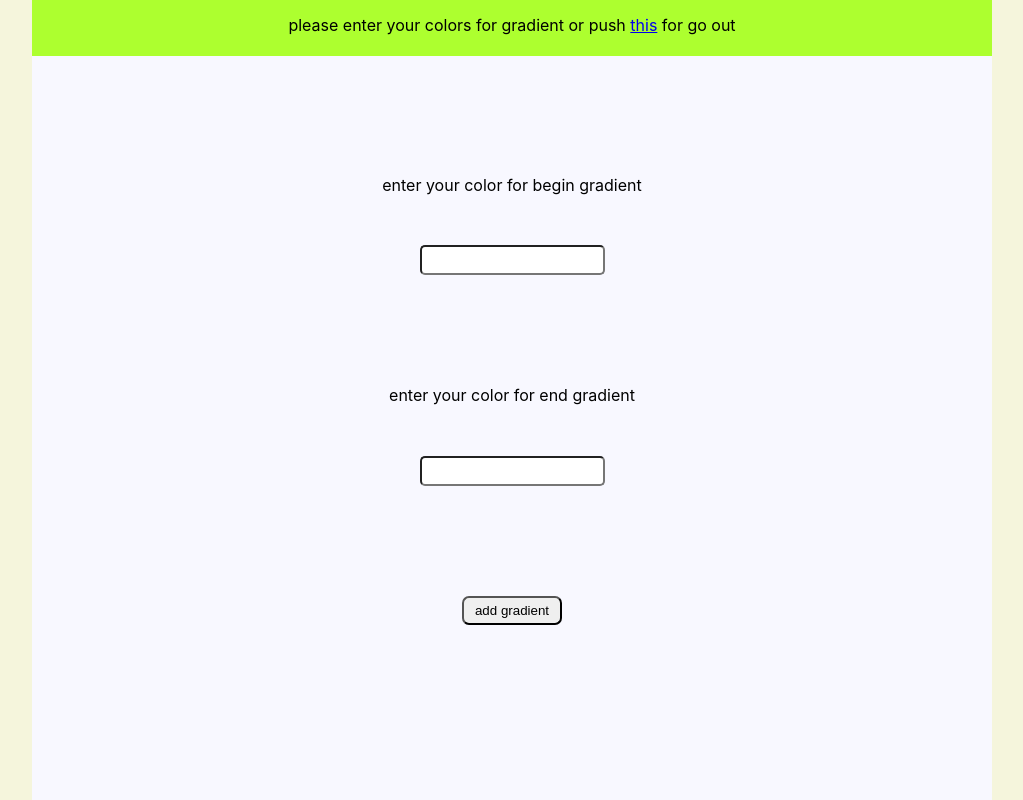
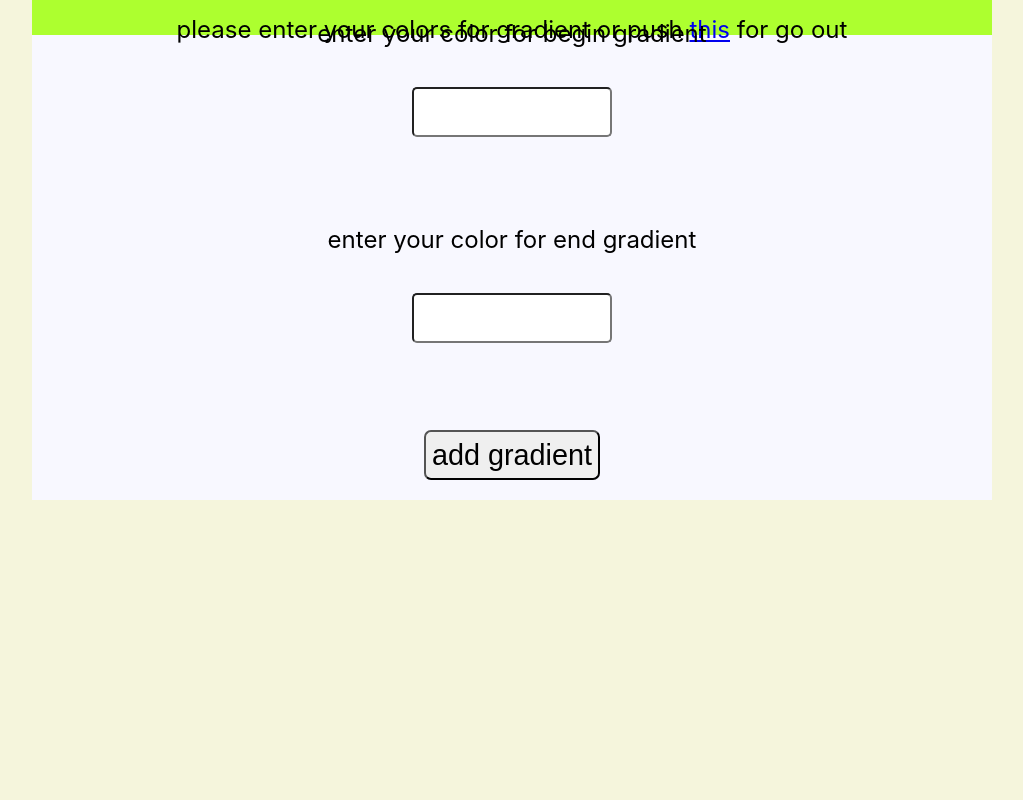
Before and after one commit to serIvanich/gradients-constructor, a React (Create React App) app: page /new in a window 1280 px wide. Shown: the whole page, without its empty margins (128-1151 px from the left). Built offline with nearby package versions, Linux system fonts and the light colour scheme.

Commit message:
fixed colors for colors-name on gradient

```diff
--- a/src/common/styles/sass/mixins.scss
+++ b/src/common/styles/sass/mixins.scss
@@ -4,7 +4,10 @@
   width: 75%;
   height: 100%;
   background-color: $bgColor;
-
+  font-size: 1.5em;
+  display: flex;
+  flex-direction: column;
+  justify-content: center;
 }
 
 @mixin setDisplay($justifyContent, $flexDirection) {
@@ -13,4 +16,12 @@
   flex-direction: $flexDirection;
   justify-content: $justifyContent;
   align-items: center;
+
 }
+
+@mixin setButtons($weightButton, $heightButton, ) {
+  min-height: $heightButton;
+  min-width: $weightButton;
+  border-radius: 7px;
+  cursor: pointer;
+}
--- a/src/ui/app/App.module.scss
+++ b/src/ui/app/App.module.scss
@@ -1,14 +1,8 @@
 .app {
   width: 100vw;
-  height: 100vh;
+  min-height: 100vh;
   display: flex;
   justify-content: center;
   background-color: beige;
 
 }
-
-button {
-  min-height: 29px;
-  min-width: 53px;
-  border-radius: 7px;
-}
--- a/src/ui/features/editItem/EditGradient.tsx
+++ b/src/ui/features/editItem/EditGradient.tsx
@@ -34,7 +34,7 @@ export const EditGradient: React.FC = React.memo(() => {
 
     return (
         <div className={s.containerEdit}>
-            <div className={s.text}>please change colors of gradient or push <Link to={'/'}>this</Link> for go out</div>
+            <div className={s.text}>please change colors of gradient or push <Link to={'/'}><b>this</b></Link> for go out</div>
             <SettingForm changeCallback={changeCallback} values={gradientValues}/>
         </div>
     )
--- a/src/ui/features/gradient/Gradient.module.scss
+++ b/src/ui/features/gradient/Gradient.module.scss
@@ -3,20 +3,39 @@
 
 .gradientContainer {
     width: 350px;
-    height: 85px;
-    margin-bottom: 50px;
+    height: 105px;
+    margin: 35px 20px;
     padding: 10px;
     @include setDisplay(space-between, row);
     border-radius: 10px;
-    font-weight: bold;
+
     @media screen and (max-width: 500px) {
         width: 250px;
+        margin: 35px 0;
+        font-size: 1.1em;
     }
     .buttonBlock {
-        width: 120px;
-        position: relative;
-        top: 25px;
+        width: 150px;
+        position: absolute;
+        bottom: -35%;
+
         display: flex;
         justify-content: space-between;
+
+        button {
+            @include setButtons(70px, 35px);
+
+            &:hover {
+                filter: invert(100%);
+            }
+        }
     }
+    span {
+
+        filter: invert(100%);
+        font-size: inherit;
+        font-weight: 600;
+    }
+
+
 }
--- a/src/ui/features/gradient/Gradient.tsx
+++ b/src/ui/features/gradient/Gradient.tsx
@@ -2,7 +2,7 @@ import React from "react";
 import s from './Gradient.module.scss'
 import {GradientType} from "../../../bll/gradients-reducer";
 import {useNavigate} from "react-router-dom";
-import styled, { ThemeProvider } from 'styled-components';
+// import styled, { ThemeProvider } from 'styled-components';
 
 export const Gradient: React.FC<GradientPropsType> = ({gradient, removeGradient}) => {
 
@@ -11,12 +11,12 @@ export const Gradient: React.FC<GradientPropsType> = ({gradient, removeGradient}
     const {color1, color2} = gradient
     const styleButton1 = {
         backgroundColor: color2,
-        color: color1,
+        color: color2,
         borderColor: color1,
     }
     const styleButton2 = {
         backgroundColor: color1,
-        color: color2,
+        color: color1,
         borderColor: color2,
     }
 
@@ -39,12 +39,12 @@ export const Gradient: React.FC<GradientPropsType> = ({gradient, removeGradient}
     return (
         <div>
             <div className={s.gradientContainer} style={gradientStyle}>
-                <div style={{color: color2}}>{color1}</div>
+                <div style={{color: color1}}><span>{color1}</span></div>
                 <div className={s.buttonBlock}>
-                    <button style={styleButton1} onClick={clickDelete}>delete</button>
-                    <button style={styleButton2} onClick={clickEdit}>edit</button>
+                    <button style={styleButton1} onClick={clickDelete}><span>delete</span></button>
+                    <button style={styleButton2} onClick={clickEdit}><span>edit</span></button>
                 </div>
-                <div style={{color: color1}}>{color2}</div>
+                <div style={{color: color2}}><span>{color2}</span></div>
             </div>
         </div>
     )
--- a/src/ui/features/home/HomePage.module.scss
+++ b/src/ui/features/home/HomePage.module.scss
@@ -4,7 +4,7 @@
 .containerHome {
   @include setContainers();
   @media screen and (max-width: 700px) {
-    width: 95%;
+    width: 100%;
   }
 
   .buttonAddGradient {
@@ -17,11 +17,15 @@
     display: flex;
     justify-content: center;
 
+    @media screen and (max-width: 500px) {
+      width: 200px;
+
+    }
+
     & a {
       width: 100%;
       text-align: center;
       text-decoration-line: none;
-      font-size: 25px;
       color: $textColor;
 
     }
@@ -35,8 +39,8 @@
 
 
     margin-bottom: 50px;
-    padding: 10px 0;
-    font-size: 25px;
+    padding: 15px 0;
+
     text-align: center;
     color: $textColor;
     background-color: $generalColor;
@@ -45,9 +49,8 @@
 
   .containerGradient {
 
-    padding: 10px 0;
     display: flex;
-    flex-flow: row wrap;
+    flex-flow: wrap;
     justify-content: space-around;
     align-content: flex-start;
   }
--- a/src/ui/form/SettingForm.module.scss
+++ b/src/ui/form/SettingForm.module.scss
@@ -2,17 +2,21 @@
 @import '../../common/styles/sass/mixins';
 
 .formBox {
-  width: 300px;
+  max-width: 700px;
   height: 500px;
   @include setDisplay(space-around, column);
 
   input {
-    height: 30px;
+    width: 200px;
+    height: 50px;
     border-radius: 5px;
+    font-size: 1.3em;
   }
 
   button {
-    width: 100px;
+
+    @include setButtons(150px, 50px);
+    font-size: 1.2em;
     &:hover {
       background-color: $generalColor;
     }
```
Also changed, not shown: src/ui/features/editItem/EditGradient.module.scss (line endings or trailing spaces).
